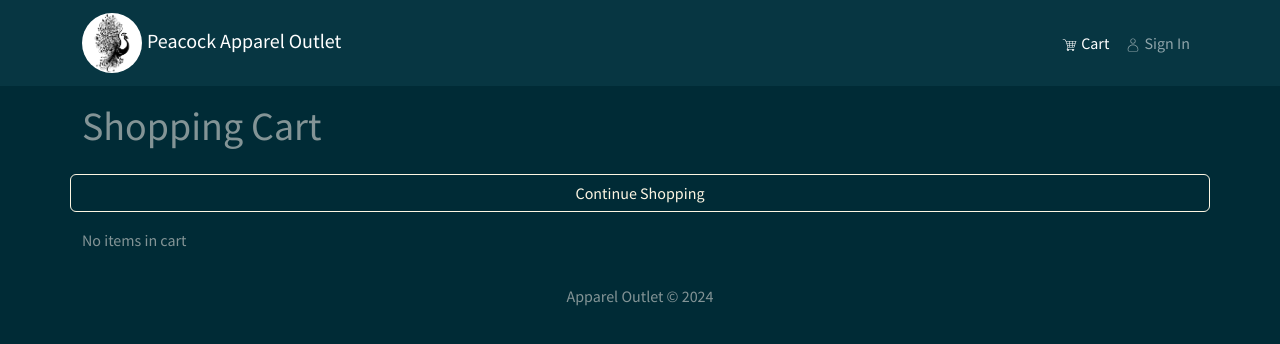
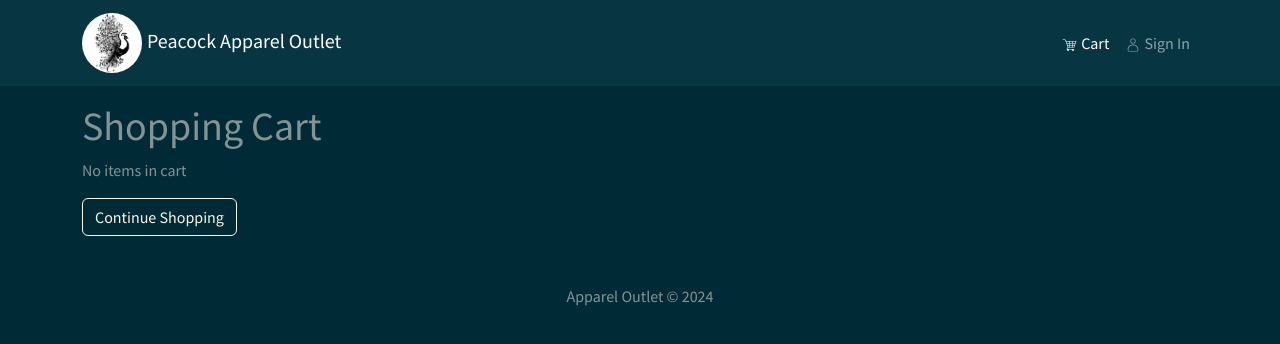
Before and after one commit to sjbenenate/apparel_store, a React (Create React App) app in the folder ui/: page /cart in a window 1280 px wide. Shown: the top 344 px of the page. Built offline with nearby package versions, Linux system fonts and the light colour scheme.

Commit message:
better position for continue shopping button in cart

```diff
--- a/ui/src/views/cart_view.jsx
+++ b/ui/src/views/cart_view.jsx
@@ -73,7 +73,6 @@ const CartView = () => {
         <div>
             <Row>
                 <h1>Shopping Cart</h1>
-                <RouteButton text="Continue Shopping" />
                 <Row>
                     <Col md={6}>
                         {cartItemIds.length < 1 ? (
@@ -83,6 +82,11 @@ const CartView = () => {
                         )}
                     </Col>
                 </Row>
+                <Row>
+                    <Col xs={2}>
+                        <RouteButton text="Continue Shopping" />
+                    </Col>
+                </Row>
             </Row>
         </div>
     );
```
